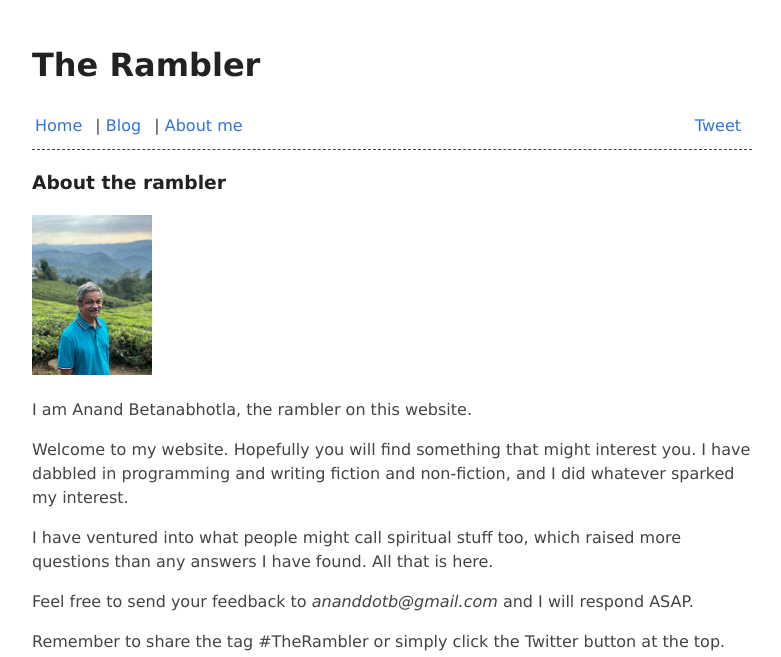
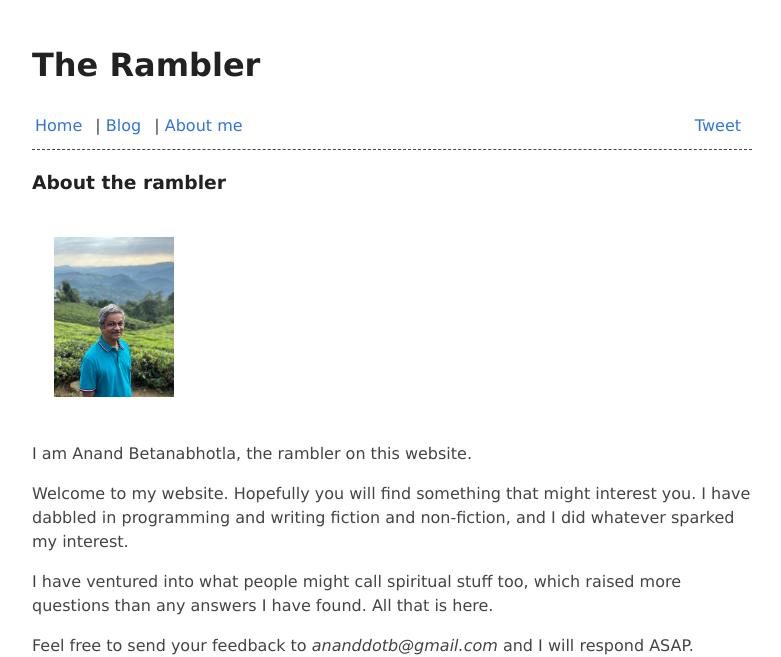
Before and after one commit to nanpython/the_rambler, a Flask app: page /about in a window 1280 px wide. Shown: the top 657 px of the page, without its empty margins (248-1029 px from the left). Run offline with Flask 2, Linux system fonts and the light colour scheme; some libraries are stand-ins or nearby versions.

Commit message:
Updated: static/style.css

```diff
--- a/static/style.css
+++ b/static/style.css
@@ -205,4 +205,5 @@ ul {
 img {
     max-width: 100%;
     object-fit: contain;
+    padding: 3%;
 }
```
